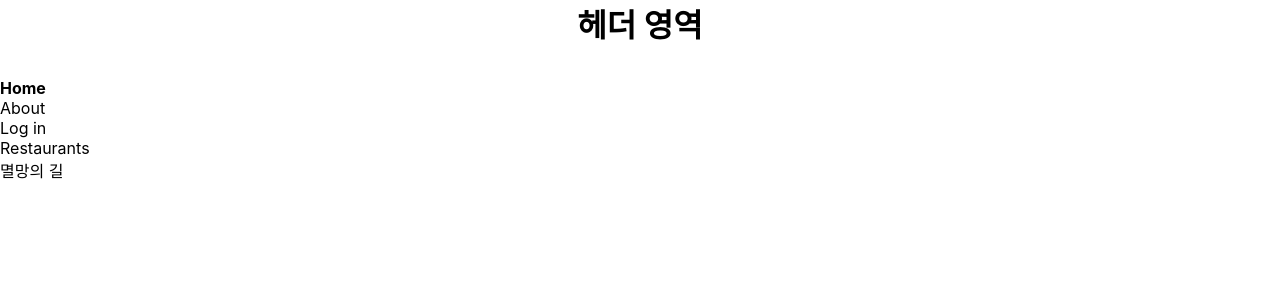
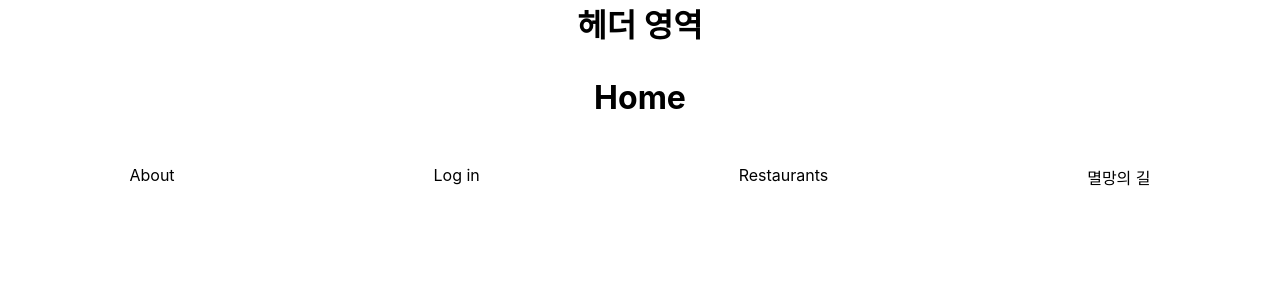
Before and after one commit to CodeSoom/react-week8-assignment-1, a React app: page / in a window 1280 px wide. Shown: the top 300 px of the page. Built offline with nearby package versions, Linux system fonts and the light colour scheme; the HTML template or start-up script is replaced by a standard one.

Commit message:
feat: HomePage 스타일링

```diff
--- a/src/HomePage.jsx
+++ b/src/HomePage.jsx
@@ -1,15 +1,37 @@
 import { Link } from 'react-router-dom';
+
+import styled from '@emotion/styled';
 
 export default function HomePage() {
   return (
     <div>
-      <h2>Home</h2>
-      <ul>
-        <li><Link to="/about">About</Link></li>
-        <li><Link to="/login">Log in</Link></li>
-        <li><Link to="/restaurants">Restaurants</Link></li>
-        <li><Link to="/xxx">멸망의 길</Link></li>
-      </ul>
+      <Title>Home</Title>
+      <Ul>
+        <Li><Link to="/about">About</Link></Li>
+        <Li><Link to="/login">Log in</Link></Li>
+        <Li><Link to="/restaurants">Restaurants</Link></Li>
+        <Li><Link to="/xxx">멸망의 길</Link></Li>
+      </Ul>
     </div>
   );
 }
+
+const Title = styled.h2`
+  font-size: 2em;
+  text-align: center;
+`;
+
+const Ul = styled.ul`
+  display: flex;
+  justify-content: space-around;
+  margin-top: 2em;
+`;
+
+const Li = styled.li`
+  padding: 1em;
+
+  &:hover {
+    color: white;
+    background-color: black;
+  }
+`;
```
